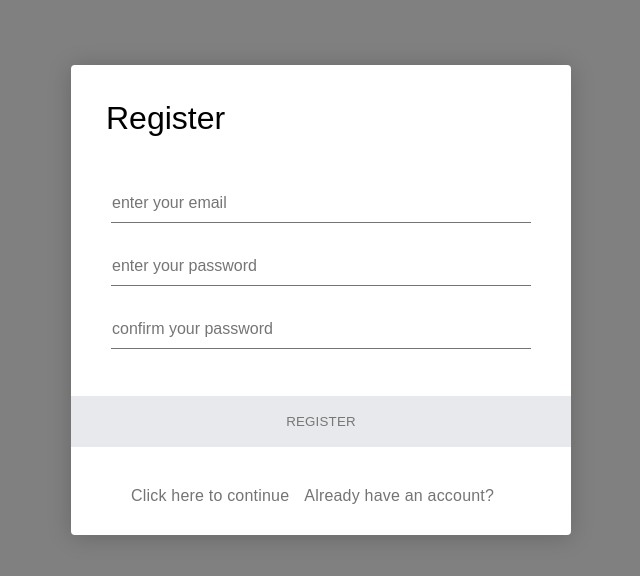
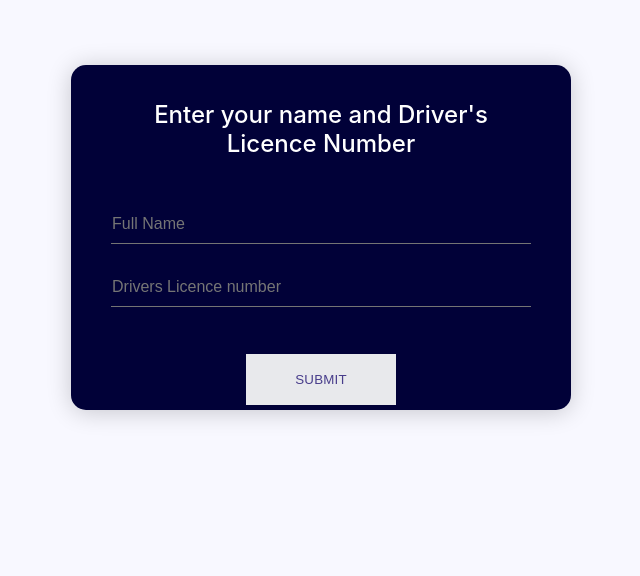
Before and after one commit to taiwocodes/AUGUST-PROJECT, a React (Create React App) app: page /renewal in a window 1280 px wide. Before the commit this address led to /register. Shown: the top 576 px of the page, without its empty margins (319-959 px from the left). Built offline with nearby package versions, Linux system fonts and the light colour scheme.

Commit message:
Changes made by ruqayat during the morning session

```diff
--- a/src/app.jsx
+++ b/src/app.jsx
@@ -3,6 +3,7 @@ import { BrowserRouter, Switch, Route } from 'react-router-dom';
 import Register from './pages/Register';
 import Login from './pages/Login';
 import Home from './pages/Home';
+import Renewal from './pages/Renewal'
 
 function App() {
 	return (
@@ -17,8 +18,11 @@ function App() {
 				<Route path='/home'>
 					<Home />
 				</Route>
+				<Route path='/renewal'>
+					<Renewal />
+				</Route>
 				<Route path='/'>
-					<Register />
+					<Home />
 				</Route>
 			</Switch>
 		</BrowserRouter>
--- a/src/pages/Home.jsx
+++ b/src/pages/Home.jsx
@@ -1,3 +1,5 @@
+import '../styles/index.css';
+
 import React from 'react';
 
 const Home = () => {
--- a/src/pages/Login.jsx
+++ b/src/pages/Login.jsx
@@ -27,27 +27,27 @@ const Login = (props) => {
 
 	return (
 		<>
-			<div class='form-action'>
+			<div className='form-action'>
 				<form action = ''>
 					<h1>Login</h1>
 					<div class='content'>
-						<div class='input-field'>
+						<div className='input-field'>
 							<input
 								type='email'
 								placeholder='enter your email'
 								name='email'
-								id='email'
+								className='email'
 								required
 								value={state.email}
 								onChange={handleChange}
 							/>
 						</div>
-						<div class='input-field'>
+						<div classname='input-field'>
 							<input
 								type='password'
 								placeholder='enter your password'
 								name='password'
-								id='password'
+								className='password'
 								required
 								value={state.password}
 								onChange={handleChange}
--- a/src/pages/Register.jsx
+++ b/src/pages/Register.jsx
@@ -78,19 +78,13 @@ const Register = (props) => {
 	// 		});
 	// };
 
-
-
-
-
-
-
 	history.push('/register');
 
 	return (
 		<>
 			<div class='form-action'>
-				<form action=''>
-					<h1>Register</h1>
+				<form className="form-body">
+					<h1>REGISTER</h1>
 					<div class='content'>
 						<div class='input-field'>
 							<input
@@ -126,14 +120,13 @@ const Register = (props) => {
 							/>
 						</div>
 					</div>
-					<div class='action'>
-
+					<div className='action'>
 							<button
 								type='submit'
 								className='reg-btn'
 								onClick={handleSubmitClick}
 							>
-								<a className='reg-link'>register</a>
+								Register
 							</button>
 						</div>
 						<div className='links'>
--- /dev/null
+++ b/src/pages/Renewal.jsx
@@ -0,0 +1,49 @@
+import '../styles/forms.css'
+
+export default function Renewal() {
+
+    function submitHandler(e) {
+        e.preventDefault();
+        alert('Hi')
+
+    }
+
+
+    return(
+        <>
+            <div class='form-action'>
+                <form className="form-body" onSubmit={submitHandler}>
+                    <h1 className="renew-title">Enter your name and Driver's Licence Number</h1>
+                    <div className='content'>
+                        <div className='input-field'>
+                            <input
+                                type="text"
+                                placeholder="Full Name"
+                                id='name'
+                                required
+                            />
+                        </div>
+                        <div className='input-field'>
+                            <input
+                                type='number'
+                                placeholder='Drivers Licence number'
+                                id='d-l-n'
+                                required
+                            />
+                        </div>
+
+                    </div>
+                    <div className='action'>
+                        <button
+                            type='submit'
+                            className='reg-btn'
+                        >
+                            Submit
+                        </button>
+                    </div>
+
+                </form>
+            </div>
+        </>
+    )
+}
--- a/src/styles/forms.css
+++ b/src/styles/forms.css
@@ -11,18 +11,26 @@ body {
 }
 
 .form-action {
-	background: #fff;
+	background: rgb(1, 1, 56);
 	width: 500px;
+	height: fit-content;
 	margin: 65px auto;
 	display: flex;
 	flex-direction: column;
-	border-radius: 4px;
+	border-radius: 15px;
 	box-shadow: 0 2px 25px rgba(0, 0, 0, 0.2);
+	color: White;
 }
+
 
 h1 {
 	padding: 35px 35px 0 35px;
-	font-weight: 300;
+	font-weight: 500;
+	font-size: 2.6em;
+	text-align: center;
+}
+.renew-title{
+	font-size: 1.5em;
 }
 
 .content {
@@ -32,6 +40,7 @@ h1 {
 
 .input-field {
 	padding: 12px 5px;
+
 }
 input {
 	font-size: 16px;
@@ -39,32 +48,36 @@ input {
 	font-family: 'Rubik', sans-serif;
 	width: 100%;
 	padding: 10px 1px;
+	background-color: inherit;
 	border: 0;
 	border-bottom: 1px solid #747474;
 	outline: none;
 	transition: all 0.2s;
+	color: white;
 }
 /* input::placeholder {
         text-transform: uppercase;
       } */
 
 input:focus {
-	border-color: #222;
+	border-color: rgb(248, 247, 247);
 }
 
 .action {
 	display: flex;
 	flex-direction: row;
 }
-button, .login-link, .reg-link {
-	width: 100%;
+button, .login-link {
+	width: 30%;
+	margin: auto;
 	border: none;
+	margin-bottom: 5px;
 	padding: 18px;
 	font-family: 'Rubik', sans-serif;
 	cursor: pointer;
 	text-transform: uppercase;
 	background: #e8e9ec;
-	color: #777;
+	color: darkslateblue;
 	letter-spacing: 0.2px;
 	outline: 0;
 	transition: all 0.3s;
@@ -91,9 +104,6 @@ button:nth-child(2) {
 	border-bottom-right-radius: 4px;
 }
 
-button:hover {
-	background: #3c4d6d;
-}
 
 .links{
   padding-left: 60px;
@@ -102,7 +112,7 @@ button:hover {
 
 .redirect-link {
 	text-decoration: none;
-	color: #747474;
+	color: gray;
 	letter-spacing: 0.2px;
 	display: inline-block;
 	margin-bottom: 30px;
--- a/src/styles/index.css
+++ b/src/styles/index.css
@@ -5,6 +5,7 @@ body {
     sans-serif;
   -webkit-font-smoothing: antialiased;
   -moz-osx-font-smoothing: grayscale;
+  background-color: ghostwhite;
 }
 
 code {
```
